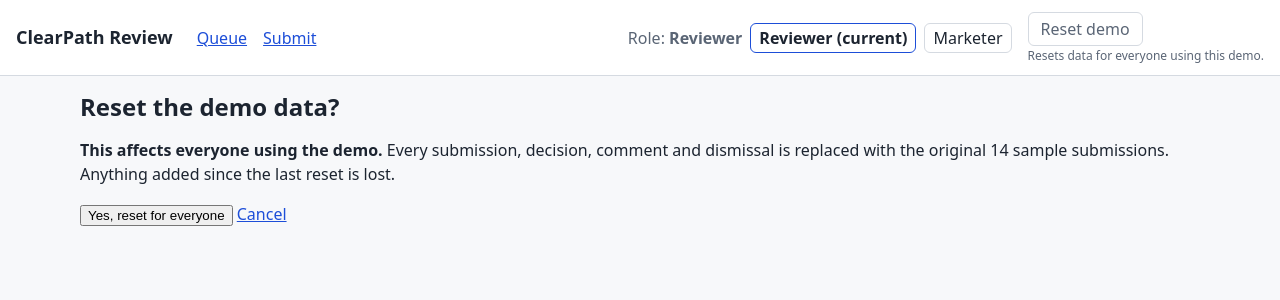
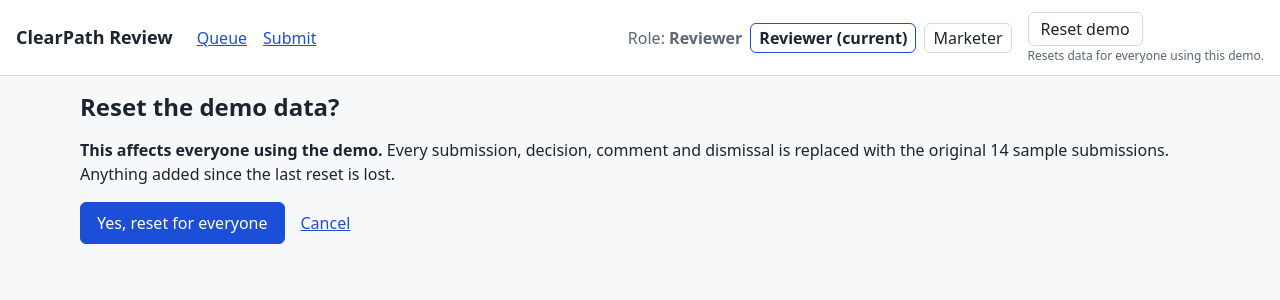
Before and after one commit to Nishi46/ClearPath_takehome, a FastAPI app: page /reset/confirm in a window 1280 px wide. Shown: the top 300 px of the page. Run offline with FastAPI, Linux system fonts and the light colour scheme.

Commit message:
Enable the header button

```diff
--- a/app/routes/pages.py
+++ b/app/routes/pages.py
@@ -39,7 +39,9 @@
 
 @router.get("/")
 def queue(request: Request):
-    return render(request, "queue.html")
+    # A fixed flag, never the query value itself: only exactly ?reset=done shows the banner.
+    reset_done = request.query_params.getlist("reset") == ["done"]
+    return render(request, "queue.html", reset_done=reset_done)
 
 
 def _is_https(request):
--- a/app/static/style.css
+++ b/app/static/style.css
@@ -84,11 +84,33 @@
   border: 1px solid var(--border);
   border-radius: var(--radius);
   background: var(--surface);
-  color: var(--text-muted);
+  color: var(--text);
+  text-decoration: none;
+  cursor: pointer;
 }
-.reset-demo:disabled { cursor: not-allowed; }
+.reset-demo:hover { border-color: var(--accent); }
 .reset-demo-group { display: flex; flex-direction: column; align-items: flex-start; gap: 0.125rem; }
 .reset-demo-note { font-size: 0.75rem; color: var(--text-muted); line-height: 1.25; }
+
+/* Plain-text confirmation: the words carry the meaning, the border is only decoration. */
+.banner {
+  margin: 0 0 var(--space);
+  padding: 0.5rem 0.75rem;
+  border: 1px solid var(--border);
+  border-left: 4px solid var(--accent);
+  border-radius: var(--radius);
+  background: var(--surface);
+}
+.reset-confirm-form { display: flex; flex-wrap: wrap; align-items: center; gap: 1rem; }
+.reset-confirm-button {
+  font: inherit;
+  padding: 0.5rem 1rem;
+  border: 1px solid var(--accent);
+  border-radius: var(--radius);
+  background: var(--accent);
+  color: var(--accent-text);
+  cursor: pointer;
+}
 
 main { max-width: 72rem; margin: 0 auto; padding: var(--space); }
 
--- a/app/templates/base.html
+++ b/app/templates/base.html
@@ -28,11 +28,10 @@
           {% endfor %}
         </form>
       </nav>
-      {# Stub only: no /reset route exists until phase 2 adds it with its guards. #}
       <div class="reset-demo-group">
-        <button type="button" class="reset-demo" disabled aria-describedby="reset-demo-note"
-                title="Coming in phase 2: restores the original demo data">Reset demo</button>
-        <small id="reset-demo-note" class="reset-demo-note">Resets data for everyone using this demo.</small>
+        {# A link, not a form: opening the confirmation page changes nothing. #}
+        <a class="reset-demo" href="/reset/confirm" aria-describedby="reset-demo-note">Reset demo</a>
+      <small id="reset-demo-note" class="reset-demo-note">Resets data for everyone using this demo.</small>
       </div>
     </div>
   </header>
--- a/app/templates/queue.html
+++ b/app/templates/queue.html
@@ -1,6 +1,9 @@
 {% extends "base.html" %}
 {% block title %}Queue - ClearPath Review{% endblock %}
 {% block content %}
+{% if reset_done %}
+<p class="banner" role="status">Demo reset to the original data.</p>
+{% endif %}
 <h1>Review queue</h1>
 <p>Queue coming next</p>
 {% endblock %}
```
Also changed, not shown: tests/conftest.py (+9 -0 lines), tests/test_pages.py (+0 -4 lines), tests/test_reset_button.py (added, +77 -0 lines), tests/test_reset_stub.py (deleted, +0 -22 lines).
